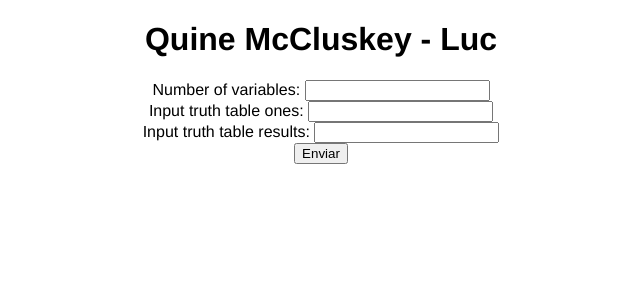
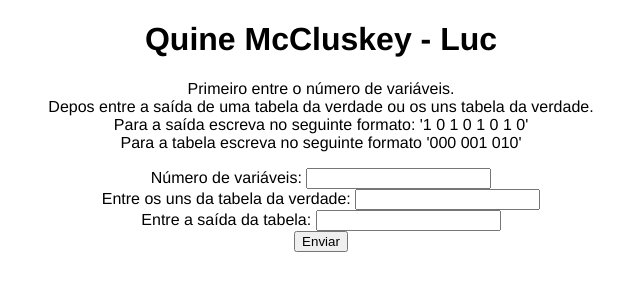
Before and after one commit to Luc16/Quine-McCluskey, a Flask app: page / in a window 1280 px wide. Shown: the top 300 px of the page, without its empty margins (319-959 px from the left). Run offline with Flask 2, Linux system fonts and the light colour scheme.

Commit message:
Pronto pro primeiro deploy

```diff
--- a/Quine_McCluskey.py
+++ b/Quine_McCluskey.py
@@ -12,10 +12,11 @@ def outing_to_truth_table(nvar, array):
 
 
 def handle_input(nvar, input_table, input_table_output):
-    if input_table == '0':
+    print("input table >", input_table,"< input_table_output >", input_table_output, "<")
+    if input_table == '':
         h_input = list(map(int, input_table_output.split()))
         return outing_to_truth_table(nvar, h_input)
-    elif input_table_output == '0':
+    elif input_table_output == '':
         h_input = []
         [h_input.append(list(map(int, i))) for i in input_table.split()]
         return h_input
--- a/main.py
+++ b/main.py
@@ -15,7 +15,7 @@ def root():
     return render_template('initial_page.html')
 
 
-@app.route('/pagina-processa-dados-do-form', methods=['POST', 'GET'])
+@app.route('/results', methods=['POST', 'GET'])
 def root1():
     if request.method == 'POST':
         result = request.form
--- a/templates/initial_page.html
+++ b/templates/initial_page.html
@@ -9,17 +9,18 @@
 
   <h1>Quine McCluskey - Luc</h1>
 
-  <form action="/pagina-processa-dados-do-form" method="post">
+  <form action="/results" method="post">
+    <p>Primeiro entre o número de variáveis.<br>Depos entre a saída de uma tabela da verdade ou os uns tabela da verdade.<br>Para a saída escreva no seguinte formato: '1 0 1 0 1 0 1 0'<br>Para a tabela escreva no seguinte formato '000 001 010'</p>
     <div>
-      <label for="nvar">Number of variables:</label>
+      <label for="nvar">Número de variáveis:</label>
       <input type="text" id="nvar" name="nvar" />
     </div>
     <div>
-      <label for="truthtable">Input truth table ones:</label>
+      <label for="truthtable">Entre os uns da tabela da verdade:</label>
       <input type="text" id="truthtable" name="truth_table" />
     </div>
     <div>
-      <label for="tableresults">Input truth table results:</label>
+      <label for="tableresults">Entre a saída da tabela:</label>
       <input type="text" id="tableresults" name="table_output" />
     </div>
     <div class="button">
--- a/templates/results.html
+++ b/templates/results.html
@@ -8,6 +8,7 @@
 <body>
 
   <h1>Quine McCluskey - Luc</h1>
+  <p>A equação minimizada é:</p>
   <p>{{qm}}</p>
 
 </body>
```
